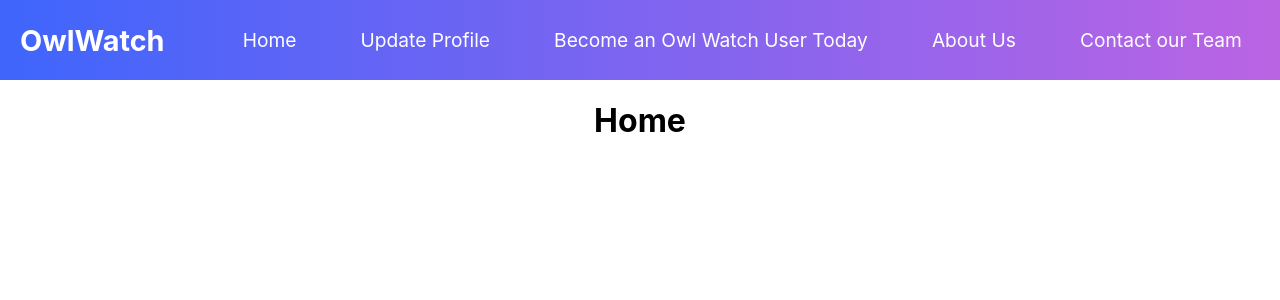
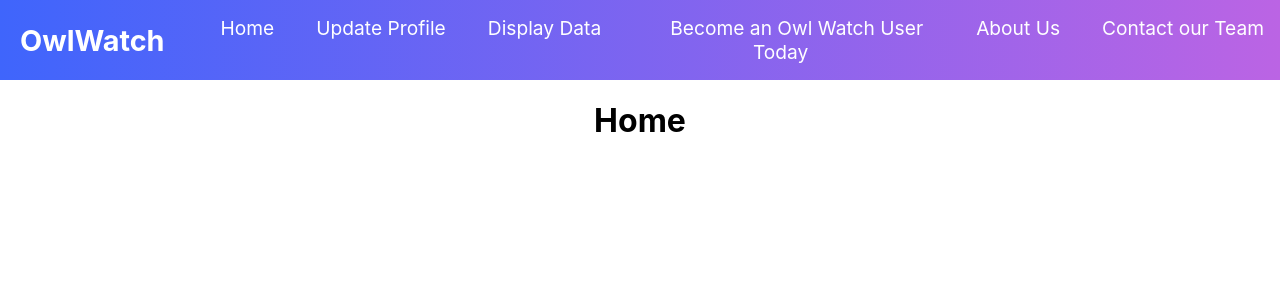
Before and after one commit to nat-hill/owl-watch, a React (Create React App) app in the folder owl-watch/: page / in a window 1280 px wide. Shown: the top 300 px of the page. Built offline with nearby package versions, Linux system fonts and the light colour scheme.

Commit message:
moved over new code from Display branch into this branch

```diff
--- a/owl-watch/src/Components/MenuItems.js
+++ b/owl-watch/src/Components/MenuItems.js
@@ -7,6 +7,11 @@ export const MenuItems = [
     {
         title: 'Update Profile',
         url: '/update',
+        cName: 'nav-links'
+    },
+    {
+        title: 'Display Data',
+        url: '/display',
         cName: 'nav-links'
     },
     {
--- a/owl-watch/src/Components/Navbar.css
+++ b/owl-watch/src/Components/Navbar.css
@@ -16,7 +16,7 @@
 
 .nav-menu {
     display: grid;
-    grid-template-columns: repeat(5, auto);
+    grid-template-columns: repeat(6, auto);
     grid-gap: 10px;
     list-style: none;
     text-align: center;
```
